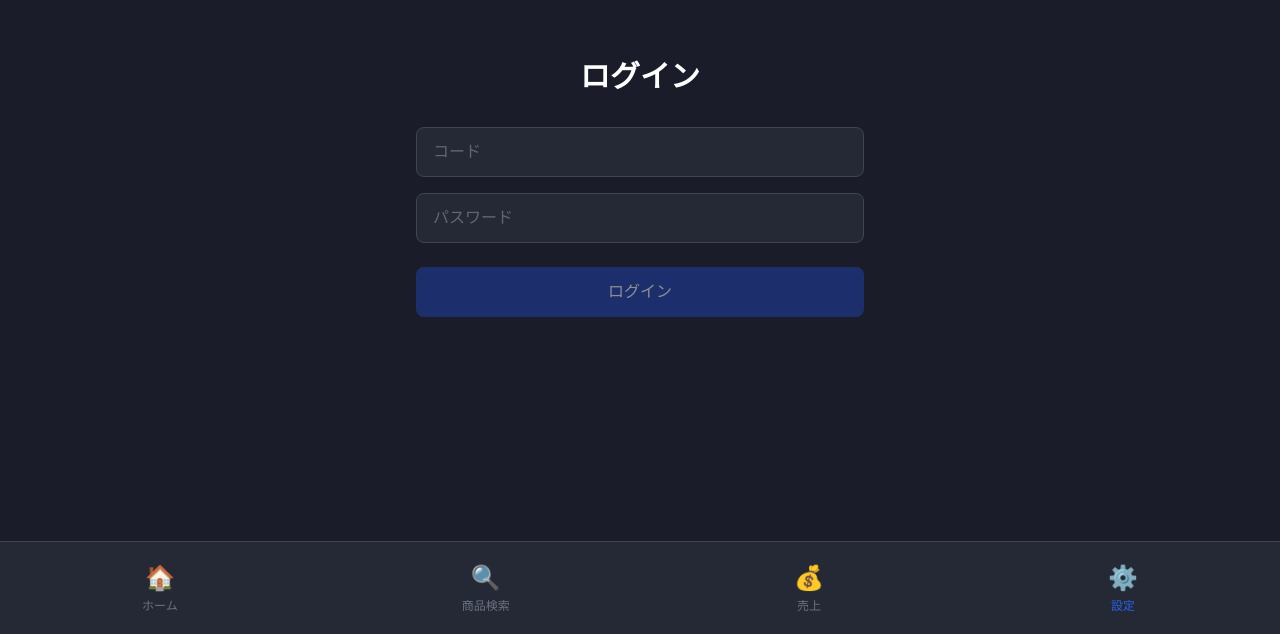
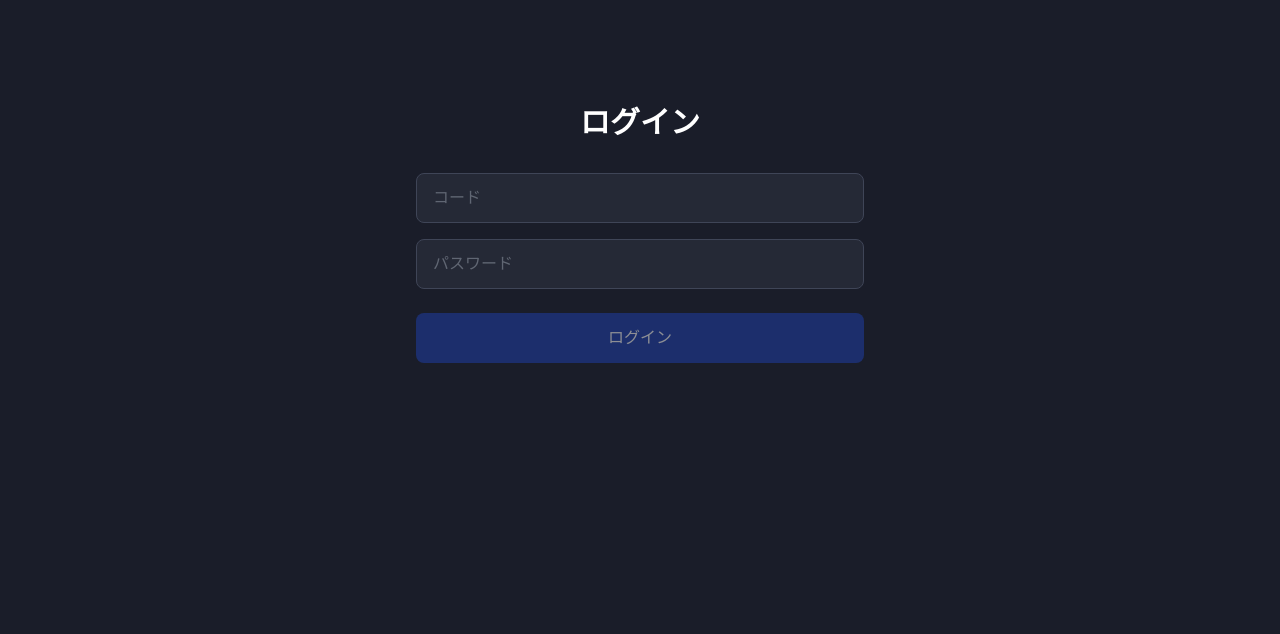
Before and after one commit to keijuyanagawa/Step4_pos-app_frontend, a Next.js app: page / in a window 1280 px wide. Shown: the part 166-800 px from the top of the page. Built offline with nearby package versions, Linux system fonts and the light colour scheme.

Commit message:
ログイン画面のフッター削除

```diff
--- a/src/components/LoginForm.tsx
+++ b/src/components/LoginForm.tsx
@@ -20,9 +20,7 @@
   };
 
   return (
-    <div className="min-h-screen flex flex-col" style={{ backgroundColor: '#1a1d29' }}>
-      {/* メインコンテンツエリア */}
-      <div className="flex-1 flex items-center justify-center py-12 px-4 sm:px-6 lg:px-8">
+    <div className="min-h-screen flex items-center justify-center py-12 px-4 sm:px-6 lg:px-8" style={{ backgroundColor: '#1a1d29' }}>
       <div className="max-w-md w-full space-y-8">
         {/* タイトル */}
         <div>
@@ -102,34 +100,5 @@
         </form>
       </div>
     </div>
-
-      {/* 底部ナビゲーションバー */}
-      <div
-        className="border-t"
-        style={{
-          backgroundColor: '#252936',
-          borderColor: '#3f4557'
-        }}
-      >
-        <div className="flex justify-around items-center py-3">
-          <button className="flex flex-col items-center gap-1 px-4 py-2">
-            <span className="text-2xl" style={{ color: '#6b7280' }}>🏠</span>
-            <span className="text-xs" style={{ color: '#6b7280' }}>ホーム</span>
-          </button>
-          <button className="flex flex-col items-center gap-1 px-4 py-2">
-            <span className="text-2xl" style={{ color: '#6b7280' }}>🔍</span>
-            <span className="text-xs" style={{ color: '#6b7280' }}>商品検索</span>
-          </button>
-          <button className="flex flex-col items-center gap-1 px-4 py-2">
-            <span className="text-2xl" style={{ color: '#6b7280' }}>💰</span>
-            <span className="text-xs" style={{ color: '#6b7280' }}>売上</span>
-          </button>
-          <button className="flex flex-col items-center gap-1 px-4 py-2">
-            <span className="text-2xl" style={{ color: '#2563eb' }}>⚙️</span>
-            <span className="text-xs" style={{ color: '#2563eb' }}>設定</span>
-          </button>
-        </div>
-      </div>
-    </div>
   );
 }
```
Also changed, not shown: src/components/BarcodeScanner.tsx (line endings or trailing spaces). Lines whose indentation alone changed are shown as unchanged.
